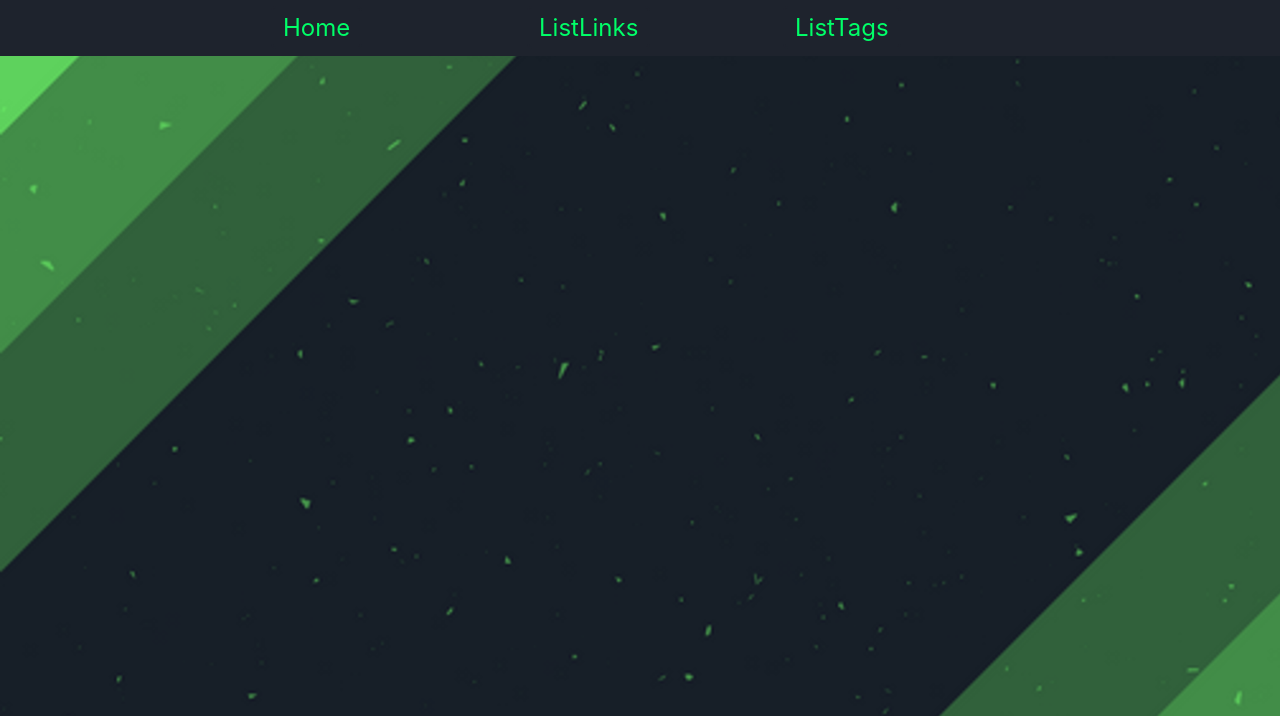
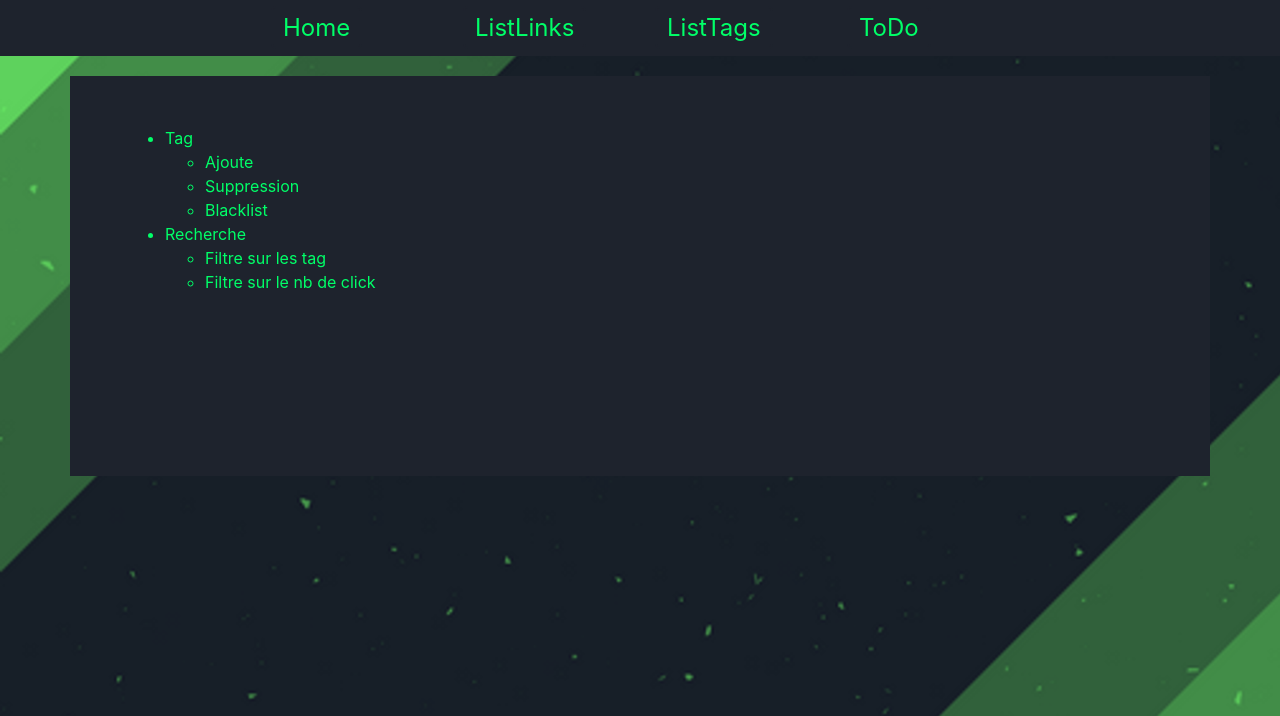
Before and after one commit to Cerynna/MyLinks, a PHP site: page /index.php?route=toDo in a window 1280 px wide. Shown: the top 716 px of the page. Run offline with PHP 8.4, Linux system fonts and the light colour scheme; some libraries are stand-ins or nearby versions.

Commit message:
Modif Front

```diff
--- a/index.php
+++ b/index.php
@@ -38,6 +38,9 @@ switch ($path) {
         $listTags = $base->getListTags();
         include('views/listTags.php');
         break;
+    case "toDo":
+        include('views/toDo.php');
+        break;
 }
 
 
--- a/views/partials/menu.php
+++ b/views/partials/menu.php
@@ -4,6 +4,7 @@
             <div class="col"><a href="?route=home">Home</a></div>
             <div class="col"><a href="?route=listLinks">ListLinks</a></div>
             <div class="col"><a href="?route=listTags">ListTags</a></div>
+            <div class="col"><a href="?route=toDo">ToDo</a></div>
             <!--<div class="col">
                 <form action="?route=add" method="post">
                     <label for="link">Ton Lien</label>
--- /dev/null
+++ b/views/toDo.php
@@ -0,0 +1,28 @@
+<?php
+/**
+ * Created by PhpStorm.
+ * User: cerynna
+ * Date: 07/03/18
+ * Time: 22:07
+ */
+
+?>
+<div class="main container">
+    <div class="row">
+        <ul>
+            <li>Tag
+                <ul>
+                    <li>Ajoute</li>
+                    <li>Suppression</li>
+                    <li>Blacklist</li>
+                </ul>
+            </li>
+            <li>Recherche
+                <ul>
+                    <li>Filtre sur les tag</li>
+                    <li>Filtre sur le nb de click</li>
+                </ul>
+            </li>
+        </ul>
+    </div>
+</div>
```
